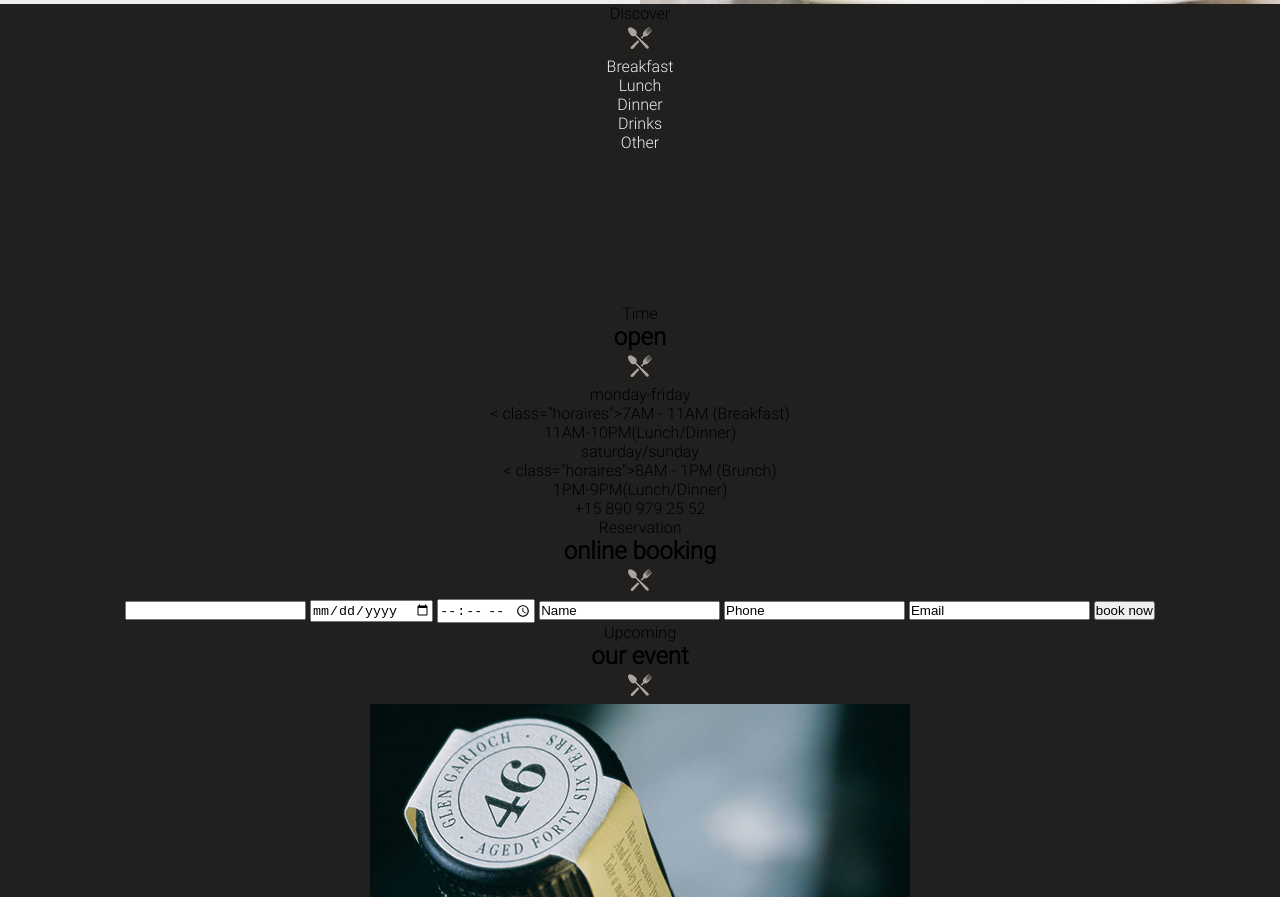
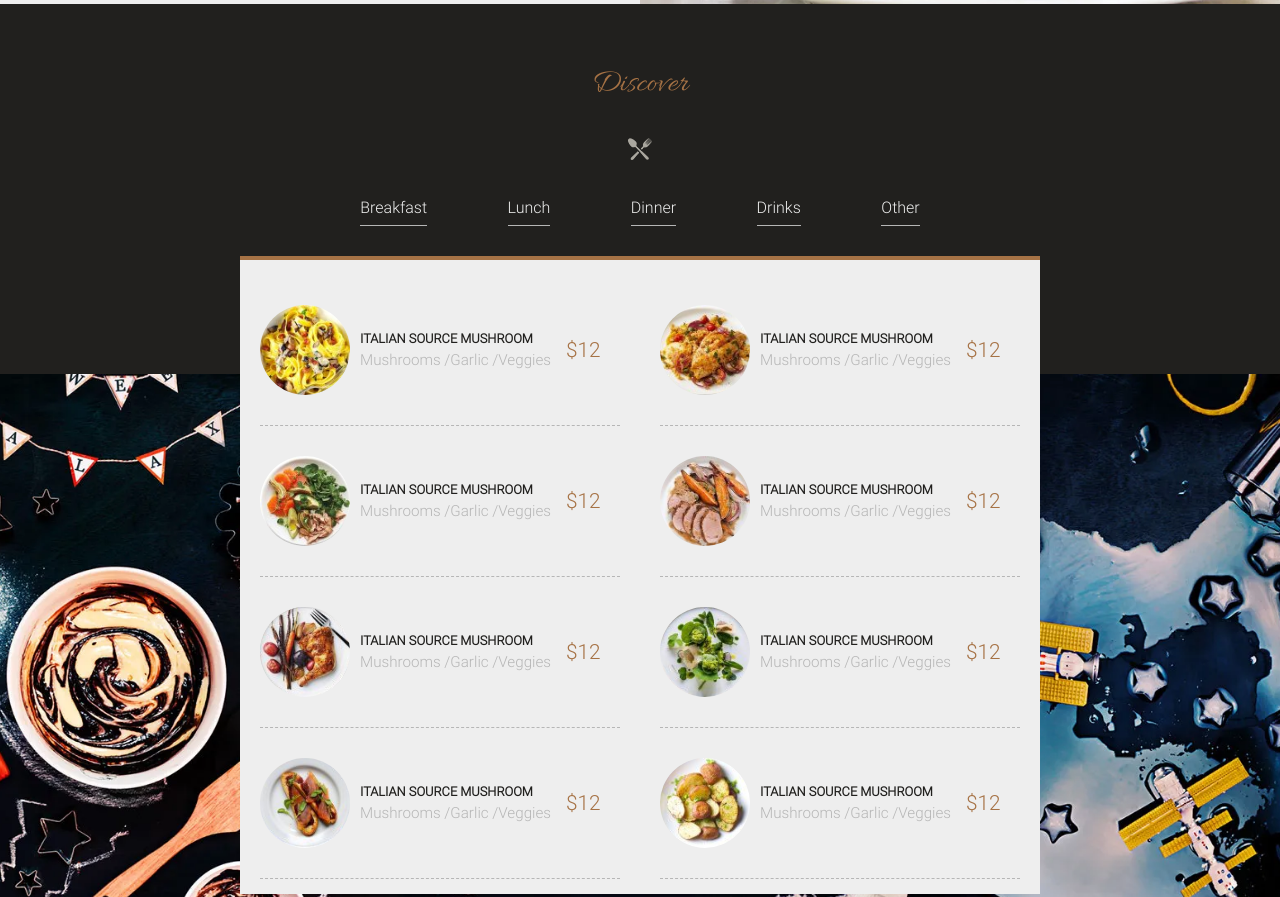
Before and after one commit to rodric74/training--SCSS-le-resto, a plain HTML site: page index.html in a window 1280 px wide. Shown: the part 1232-2129 px from the top of the page. Drawn offline with Linux system fonts and the light colour scheme.

Commit message:
scss section2 ok

```diff
--- a/assets/styles/layouts/_section2.scss
+++ b/assets/styles/layouts/_section2.scss
@@ -0,0 +1,92 @@
+.section2 {
+  color: $white;
+  position: relative;
+  padding-bottom: 100px;
+
+  h2 {
+    color: $color1;
+    font-size: 2rem;
+    font-family: $font1;
+    font-weight: 500;
+    padding: 60px 0 30px;
+  }
+
+  ul {
+    @include alignChildren(space-around);
+    width: 50%;
+    margin: 30px auto;
+    min-width: 500px;
+
+    li {
+      border-bottom: 1px solid $grey;
+      padding-bottom: 8px;
+    }
+  }
+
+  &::after {
+    content: "";
+    position: absolute;
+    height: 620px;
+    width: 100%;
+    left: 0;
+    background: url(../img/bg-menu-01.webp) center/cover;
+    // left: 50%;
+    // transform: translate(-50% -50%);
+    bottom: 0;
+    z-index: -100;
+  }
+
+  .container__food {
+    background: $white;
+    color: $black;
+    width: 85%;
+    margin: 0 auto;
+    max-width: 800px;
+    border-top: 4px solid $color1;
+    padding: 15px 0;
+    display: grid;
+    grid-template-columns: 50% 50%;
+
+    &__meal {
+      display: grid;
+      grid-template-columns: 25% 60% 15%;
+      border-bottom: 1px dashed $grey;
+      padding: 30px 0;
+      margin: 0 20px;
+
+      img {
+        border-radius: 50px;
+        object-fit: cover;
+        width: 100%;
+        align-self: center;
+      }
+
+      .meal__text {
+        text-align: left;
+        display: flex;
+        justify-content: center;
+        flex-direction: column;
+        margin: 0 10px;
+        height: 100%;
+
+        h3 {
+          text-transform: uppercase;
+          font-size: 0.8rem;
+          font-weight: 900;
+          margin-bottom: 5px;
+        }
+
+        .ingredient {
+          font-size: 0.95rem;
+          color: $grey;
+        }
+      }
+      .price {
+        color: $color1;
+        display: flex;
+        align-items: center;
+        font-size: 1.3rem;
+      }
+    }
+  }
+}
--- a/index.html
+++ b/index.html
@@ -62,10 +62,8 @@
           <div class="section1__right"></div>
       </section>
       <section class="section2">
-            <div class="container">
-            <p>Discover</p>
+              <h2>Discover</h2>
               <img src="./assets/img/ic-plate.png" alt="Cuillère et fourchette" />
-            <div class="container__nav">
                   <ul>
                   <li><a href="#">Breakfast</a></li>
                   <li><a href="#">Lunch</a></li>
@@ -73,58 +71,73 @@
                   <li><a href="#">Drinks</a></li>
                   <li><a href="#">Other</a></li>
                   </ul>
+              <div class="container__food">
+                  <div class="container__food__meal">
+                    <img src="./assets/img/dish-item-01.jpg" alt="" />
+                      <div class="meal__text">
+                        <h3>italian source mushroom</h3>
+                        <p class="ingredient">Mushrooms /Garlic /Veggies</p>
                       </div>
-            <div class="container__food">
-                <div class="container__food__plate">
-                <img src="" alt="" />
-                <h3></h3>
-                <p class="ingredient"></p>
-                <p class="price"></p>
+                    <p class="price">$12</p>
                   </div>
-                <div class="container__food__plate">
-                <img src="" alt="" />
-                <h3></h3>
-                <p class="ingredient"></p>
-                <p class="price"></p>
+                  <div class="container__food__meal">
+                    <img src="./assets/img/dish-item-02.jpg" alt="" />
+                      <div class="meal__text">
+                        <h3>italian source mushroom</h3>
+                        <p class="ingredient">Mushrooms /Garlic /Veggies</p>
                       </div>
-                <div class="container__food__plate">
-                <img src="" alt="" />
-                <h3></h3>
-                <p class="ingredient"></p>
-                <p class="price"></p>
+                    <p class="price">$12</p>
                   </div>
-                <div class="container__food__plate">
-                <img src="" alt="" />
-                <h3></h3>
-                <p class="ingredient"></p>
-                <p class="price"></p>
+                  <div class="container__food__meal">
+                    <img src="./assets/img/dish-item-03.jpg" alt="" />
+                      <div class="meal__text">
+                        <h3>italian source mushroom</h3>
+                        <p class="ingredient">Mushrooms /Garlic /Veggies</p>
                       </div>
-                <div class="container__food__plate">
-                <img src="" alt="" />
-                <h3></h3>
-                <p class="ingredient"></p>
-                <p class="price"></p>
+                    <p class="price">$12</p>
                   </div>
-                <div class="container__food__plate">
-                <img src="" alt="" />
-                <h3></h3>
-                <p class="ingredient"></p>
-                <p class="price"></p>
+                  <div class="container__food__meal">
+                    <img src="./assets/img/dish-item-04.jpg" alt="" />
+                      <div class="meal__text">
+                        <h3>italian source mushroom</h3>
+                        <p class="ingredient">Mushrooms /Garlic /Veggies</p>
                       </div>
-                <div class="container__food__plate">
-                <img src="" alt="" />
-                <h3></h3>
-                <p class="ingredient"></p>
-                <p class="price"></p>
+                    <p class="price">$12</p>
                   </div>
-                <div class="container__food__plate">
-                <img src="" alt="" />
-                <h3></h3>
-                <p class="ingredient"></p>
-                <p class="price"></p>
+                  <div class="container__food__meal">
+                    <img src="./assets/img/dish-item-05.jpg" alt="" />
+                      <div class="meal__text">
+                        <h3>italian source mushroom</h3>
+                        <p class="ingredient">Mushrooms /Garlic /Veggies</p>
+                      </div>
+                    <p class="price">$12</p>
+                  </div>
+                  <div class="container__food__meal">
+                    <img src="./assets/img/dish-item-06.jpg" alt="" />
+                      <div class="meal__text">
+                        <h3>italian source mushroom</h3>
+                        <p class="ingredient">Mushrooms /Garlic /Veggies</p>
+                      </div>
+                    <p class="price">$12</p>
+                  </div>
+                  <div class="container__food__meal">
+                    <img src="./assets/img/dish-item-07.jpg" alt="" />
+                      <div class="meal__text">
+                        <h3>italian source mushroom</h3>
+                        <p class="ingredient">Mushrooms /Garlic /Veggies</p>
+                      </div>
+                    <p class="price">$12</p>
+                  </div>
+                  <div class="container__food__meal">
+                    <img src="./assets/img/dish-item-08.jpg" alt="" />
+                      <div class="meal__text">
+                        <h3>italian source mushroom</h3>
+                        <p class="ingredient">Mushrooms /Garlic /Veggies</p>
+                      </div>
+                    <p class="price">$12</p>
                   </div>
               </div>
-            </div>
+
       </section>
       <section class="section3">
             <div class="reservation">
@@ -136,7 +149,7 @@
                     < class="horaires">7AM - 11AM (Breakfast)<br>11AM-10PM(Lunch/Dinner)</p>
                     <p class="days">saturday/sunday</p>
                     < class="horaires">8AM - 1PM (Brunch)<br>1PM-9PM(Lunch/Dinner)</p>
-                    <p class="phone">+15 890 979 25 52</p>
+                    <p>+15 890 979 25 52</p>
                 </div>
                 <div class="reservation-right">
                     <p>Reservation</p>
```
Also changed, not shown: assets/styles/index.css, 4 other files. Lines whose indentation alone changed are shown as unchanged.
